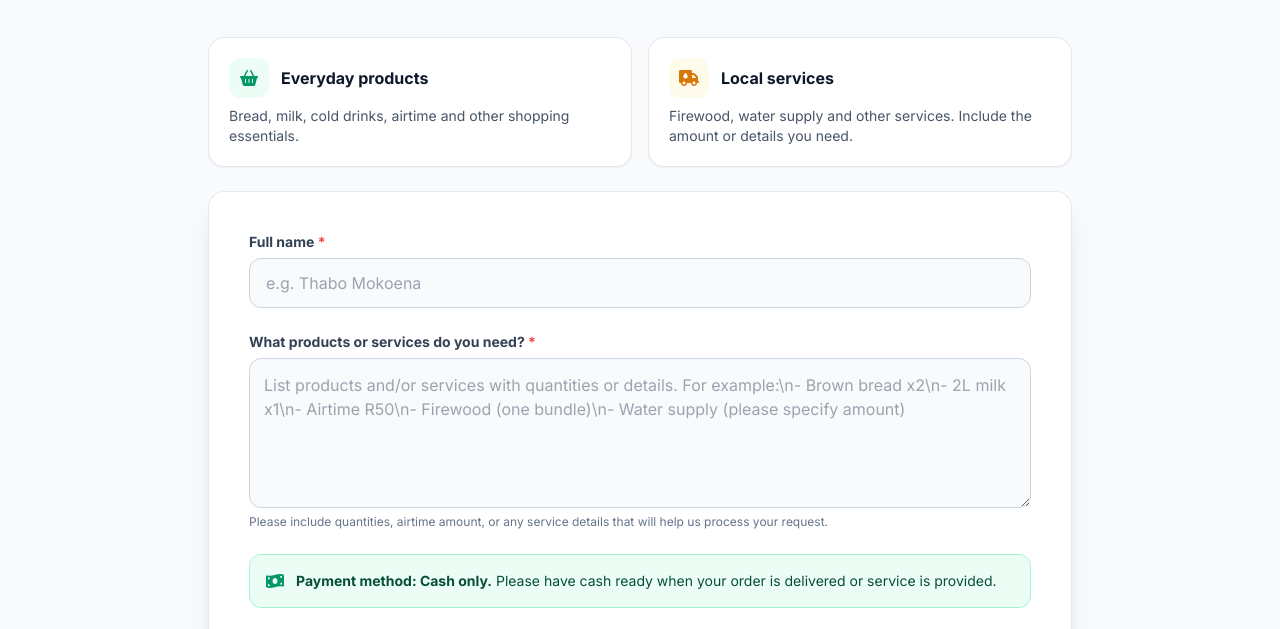
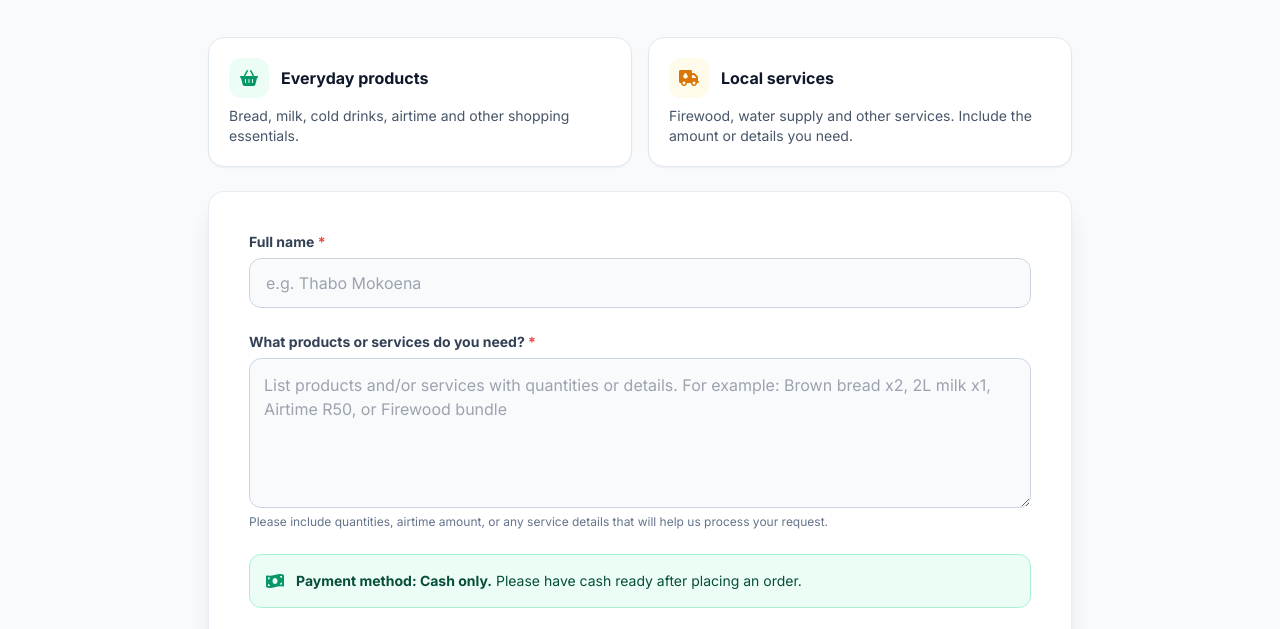
Before and after one commit to kgolaganopoosa/shopmodishaV2, a plain HTML site: page index.html in a window 1280 px wide. Shown: the part 322-951 px from the top of the page. Drawn offline with nearby package versions, Linux system fonts and the light colour scheme.

Commit message:
Refine order details and payment method instructions
Updated placeholder text for order details textarea and modified payment method message for clarity.

```diff
--- a/index.html
+++ b/index.html
@@ -80,13 +80,13 @@
 
                     <div>
                         <label for="orderDetails" class="block text-sm font-bold text-slate-700 mb-1.5">What products or services do you need? <span class="text-red-500">*</span></label>
-                        <textarea id="orderDetails" name="orderDetails" required rows="5" placeholder="List products and/or services with quantities or details. For example:\n- Brown bread x2\n- 2L milk x1\n- Airtime R50\n- Firewood (one bundle)\n- Water supply (please specify amount)" class="block w-full p-3.5 bg-slate-50 text-slate-900 border border-slate-300 rounded-xl focus:bg-white focus:outline-none focus:ring-2 focus:ring-emerald-500"></textarea>
+                        <textarea id="orderDetails" name="orderDetails" required rows="5" placeholder="List products and/or services with quantities or details. For example: Brown bread x2, 2L milk x1, Airtime R50, or Firewood bundle" class="block w-full p-3.5 bg-slate-50 text-slate-900 border border-slate-300 rounded-xl focus:bg-white focus:outline-none focus:ring-2 focus:ring-emerald-500"></textarea>
                         <p class="mt-1.5 text-xs text-slate-500">Please include quantities, airtime amount, or any service details that will help us process your request.</p>
                     </div>
 
                     <div class="bg-emerald-50 border border-emerald-200 rounded-xl p-4 flex items-start gap-3">
                         <i class="fa-solid fa-money-bill-wave text-emerald-600 mt-0.5" aria-hidden="true"></i>
-                        <p class="text-sm text-emerald-900"><span class="font-bold">Payment method: Cash only.</span> Please have cash ready when your order is delivered or service is provided.</p>
+                        <p class="text-sm text-emerald-900"><span class="font-bold">Payment method: Cash only.</span> Please have cash ready after placing an order.</p>
                     </div>
 
                     <div class="bg-slate-50 rounded-xl p-4 border border-slate-200 flex items-start gap-3 text-xs text-slate-600">
```
